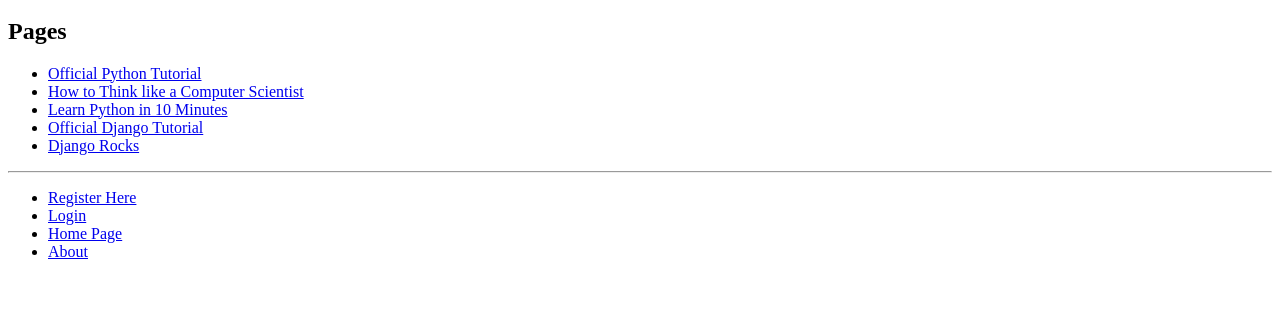
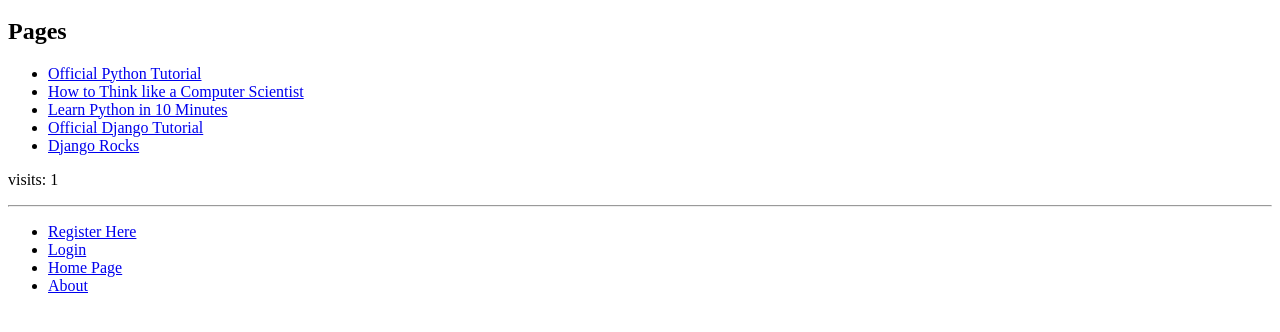
Before and after one commit to 2087690alexCh/tangowithdjango, a Django app: page /rango/ in a window 1280 px wide. Shown: the part 201-533 px from the top of the page. Run offline with Django 3.2, Linux system fonts and the light colour scheme; data comes from the database, SQL or seed files in the repository; both versions use the stored data as it was after the commit.

Commit message:
Chapter 11 - completed

```diff
--- a/tango_with_django_project/rango/views.py
+++ b/tango_with_django_project/rango/views.py
@@ -1,3 +1,4 @@
+from datetime import datetime
 from django.shortcuts import render
 from django.http import HttpResponse
 from rango.models import Category,Page
@@ -9,19 +10,101 @@ from django.contrib.auth import logout
 from django.contrib.auth.models import User
 
 def index(request):
-    #context_dict = {'boldmessage': "I am a bold font from the context"}
 
-    category_list= Category.objects.order_by('-likes')[:5]
-    page_list= Page.objects.order_by('-views')[:5]
+    category_list = Category.objects.order_by('-likes')[:5]
+    page_list = Page.objects.order_by('-views')[:5]
 
-    context_dict= {'categories': category_list, 'pages': page_list}
-    return render(request, 'rango/index.html', context_dict)
-    #return HttpResponse("<br>Rango says hey there world!</br> <a href='/rango/about'>About</a>")
+    context_dict = {'categories': category_list, 'pages': page_list}
+
+    visits = request.session.get('visits')
+    if not visits:
+        visits = 1
+    reset_last_visit_time = False
+
+    last_visit = request.session.get('last_visit')
+    if last_visit:
+        last_visit_time = datetime.strptime(last_visit[:-7], "%Y-%m-%d %H:%M:%S")
+
+        if (datetime.now() - last_visit_time).seconds > 0:
+            # ...reassign the value of the cookie to +1 of what it was before...
+            visits = visits + 1
+            # ...and update the last visit cookie, too.
+            reset_last_visit_time = True
+    else:
+        # Cookie last_visit doesn't exist, so create it to the current date/time.
+        reset_last_visit_time = True
+
+    if reset_last_visit_time:
+        request.session['last_visit'] = str(datetime.now())
+        request.session['visits'] = visits
+    context_dict['visits'] = visits
+
+
+    response = render(request,'rango/index.html', context_dict)
+
+    return response
+
+# def index(request):
+#
+#     category_list = Category.objects.all()
+#     page_list = Page.objects.order_by('-views')[:5]
+#     context_dict = {'categories': category_list, 'pages': page_list}
+#
+#     # Get the number of visits to the site.
+#     # We use the COOKIES.get() function to obtain the visits cookie.
+#     # If the cookie exists, the value returned is casted to an integer.
+#     # If the cookie doesn't exist, we default to zero and cast that.
+#     visits = int(request.COOKIES.get('visits', '1'))
+#
+#     reset_last_visit_time = False
+#     response = render(request, 'rango/index.html', context_dict)
+#     # Does the cookie last_visit exist?
+#     if 'last_visit' in request.COOKIES:
+#         # Yes it does! Get the cookie's value.
+#         last_visit = request.COOKIES['last_visit']
+#         # Cast the value to a Python date/time object.
+#         last_visit_time = datetime.strptime(last_visit[:-7], "%Y-%m-%d %H:%M:%S")
+#
+#         # If it's been more than a day since the last visit...
+#         if (datetime.now() - last_visit_time).days > 0:
+#             visits = visits + 1
+#             # ...and flag that the cookie last visit needs to be updated
+#             reset_last_visit_time = True
+#     else:
+#         # Cookie last_visit doesn't exist, so flag that it should be set.
+#         reset_last_visit_time = True
+#
+#         context_dict['visits'] = visits
+#
+#         #Obtain our Response object early so we can add cookie information.
+#         response = render(request, 'rango/index.html', context_dict)
+#
+#     if reset_last_visit_time:
+#         response.set_cookie('last_visit', datetime.now())
+#         response.set_cookie('visits', visits)
+#
+#     # Return response back to the user, updating any cookies that need changed.
+#     return response
+
+# def index(request):
+#     #context_dict = {'boldmessage': "I am a bold font from the context"}
+#     request.session.set_test_cookie()
+#     category_list= Category.objects.order_by('-likes')[:5]
+#     page_list= Page.objects.order_by('-views')[:5]
+#
+#     context_dict= {'categories': category_list, 'pages': page_list}
+#     return render(request, 'rango/index.html', context_dict)
+#     #return HttpResponse("<br>Rango says hey there world!</br> <a href='/rango/about'>About</a>")
 
 
 def about(request):
-    author = {'author': "Alex Chilikov"}
-    return render(request, 'rango/about.html', author)
+
+    if request.session.get("visits"):
+        count = request.session.get("visits")
+    else:
+        count = 0
+    context_dict = {'author': "Alex Chilikov", 'visits': count}
+    return render(request, 'rango/about.html', context_dict)
 
 def category(request, category_name_slug):
 
@@ -109,6 +192,7 @@ def add_page(request, category_name_slug):
 
 
 def register(request):
+
 
     # A boolean value for telling the template whether the registration was successful.
     # Set to False initially. Code changes value to True when registration succeeds.
--- a/tango_with_django_project/tango_with_django_project/settings.py
+++ b/tango_with_django_project/tango_with_django_project/settings.py
@@ -38,14 +38,14 @@ INSTALLED_APPS = (
     'django.contrib.admin',
     'django.contrib.auth',
     'django.contrib.contenttypes',
-    'django.contrib.sessions',
+    'django.contrib.sessions', # allow storing session inf in django DB
     'django.contrib.messages',
     'django.contrib.staticfiles', 'rango',
     'registration',
 )
 
 MIDDLEWARE_CLASSES = (
-    'django.contrib.sessions.middleware.SessionMiddleware',
+    'django.contrib.sessions.middleware.SessionMiddleware', #Create sessions id cookies
     'django.middleware.common.CommonMiddleware',
     'django.middleware.csrf.CsrfViewMiddleware',
     'django.contrib.auth.middleware.AuthenticationMiddleware',
@@ -54,6 +54,8 @@ MIDDLEWARE_CLASSES = (
     'django.middleware.clickjacking.XFrameOptionsMiddleware',
 )
 
+SESSION_EXPIRE_AT_BROWSER_CLOSE = False #If set to false - Persistent Session, or if absent persistent Session again
+SESSION_COOKIE_AGE = 1209690 # Denotes the No of seconds a cookie exist for, specify only for Persistent session
 ROOT_URLCONF = 'tango_with_django_project.urls'
 
 WSGI_APPLICATION = 'tango_with_django_project.wsgi.application'
--- a/tango_with_django_project/templates/rango/about.html
+++ b/tango_with_django_project/templates/rango/about.html
@@ -5,5 +5,6 @@
 
 {% block body_block %}
     <br>This tutorial has been put together by {{author}}, 2087690
+    <p>Visits: {{ visits }}</p>
     <br><img src="{% static 'images/me.JPG' %}" alt="Picture of Rango" />
 {% endblock %}
--- a/tango_with_django_project/templates/rango/index.html
+++ b/tango_with_django_project/templates/rango/index.html
@@ -30,4 +30,5 @@
     {% else %}
         <strong>There are no pages present.</strong>
     {% endif %}
+     <p> visits: {{ visits }}</p>
 {% endblock %}
```
Also changed, not shown: tango_with_django_project/db.sqlite3, 2 other files.
